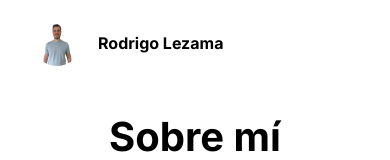
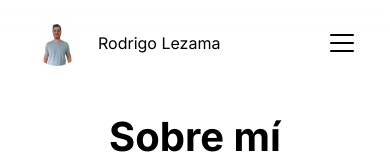
Before and after one commit to RodrigoL17/prueba-tecnica-security-and-system, a Next.js app: page / in a window 390 px wide. Shown: the top 160 px of the page. Built offline with nearby package versions, Linux system fonts and the light colour scheme; a web font is replaced by a local one.

Commit message:
Fix: responsive menu

```diff
--- a/src/app/ui/header/header.tsx
+++ b/src/app/ui/header/header.tsx
@@ -1,18 +1,29 @@
+'use client'
+import { useState } from "react";
 import Image from "next/image";
 import style from "@/app/ui/header/header.module.css"
 import Link from "next/link";
+import { CloseIcon, HamburgerMenu } from "@/app/ui/icons";
 
 export default function Header() {
+  const [isClicked , setIsClicked] = useState(false)
+
+  const handleClick = () => {
+    setIsClicked(!isClicked)
+  };
+
   return (
     <header className={style.header}>
       <div className={style.logoContainer}>
         <Link href={"#home"}><Image className={style.image} src="/RodrigoImg.png" alt="Profile image of Rodrigo Lezama" width={70} height={70} /></Link>
-        <h1 className={style.title}>Rodrigo Lezama</h1>
+        <p className={style.title}>Rodrigo Lezama</p>
       </div>
-      <nav className={style.nav}>
+      <button onClick={handleClick} className={`${style.menu} `}><HamburgerMenu/></button>
+      <nav className={`${style.nav } ${isClicked ? style.active : ''} `}>
         <li><Link href={"#about"}>Sobre mi</Link></li>
         <li><Link href={"#interest"}>Intereses</Link></li>
         <li><Link href={"#contact"}>Contacto</Link></li>
+        <button className={style.closeBtn} onClick={handleClick}><CloseIcon/></button>
       </nav>
     </header>
   );
```
